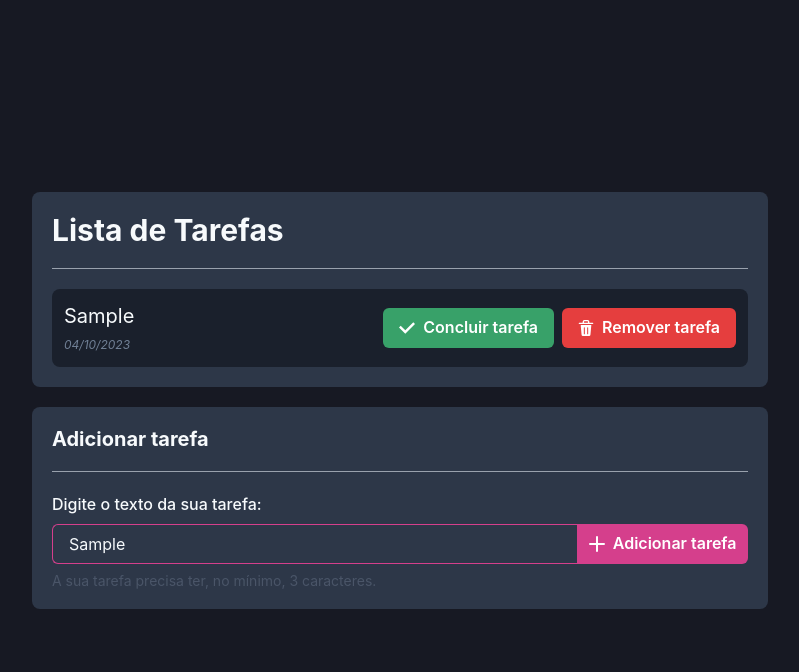
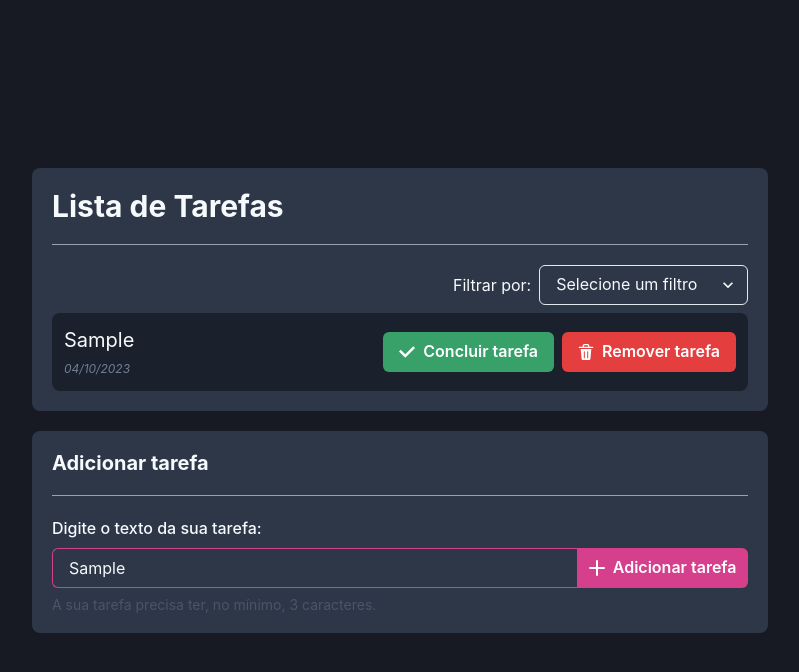
Before and after one commit to caiocezartg/duosystem-challenge, a React (Vite) app: page / in a window 1280 px wide. Both pictures are taken after typing "Sample" into the empty fields and a click on the button "Adicionar tarefa". Shown: the top 672 px of the page, without its empty margins (240-1039 px from the left). Built offline with nearby package versions, Linux system fonts and the light colour scheme.

Commit message:
refactor: toggle useState to Zustand state management

```diff
--- a/package.json
+++ b/package.json
@@ -21,7 +21,8 @@
     "react-dom": "^18.2.0",
     "react-hook-form": "^7.47.0",
     "uuid": "^9.0.1",
-    "zod": "^3.22.3"
+    "zod": "^3.22.3",
+    "zustand": "^4.4.2"
   },
   "devDependencies": {
     "@types/react": "^18.2.15",
--- a/src/components/FormAddTask/index.tsx
+++ b/src/components/FormAddTask/index.tsx
@@ -10,26 +10,29 @@ import {
   Heading,
   Input,
 } from "@chakra-ui/react";
-import {
-  FieldErrors,
-  UseFormHandleSubmit,
-  UseFormRegister,
-} from "react-hook-form";
-import { IFormInput } from "../TaskList";
+import { useForm } from "react-hook-form";
+import useTaskListStore from "../../store/TaskListStore";
+import { z } from "zod";
+import { zodResolver } from "@hookform/resolvers/zod";
 
-type IFormAddTaskProps = {
-  handleSubmit: UseFormHandleSubmit<IFormInput, undefined>;
-  register: UseFormRegister<IFormInput>;
-  errors: FieldErrors<IFormInput>;
-  addNewTask: (data: IFormInput) => void;
-};
+const inputSchema = z.object({
+  taskTitle: z
+    .string()
+    .min(3, { message: "A sua tarefa não contém, no mínimo, 3 caracteres." }),
+});
 
-function FormAddTask({
-  handleSubmit,
-  addNewTask,
-  register,
-  errors,
-}: IFormAddTaskProps) {
+export type IFormInput = z.infer<typeof inputSchema>;
+
+function FormAddTask() {
+  const {
+    handleSubmit,
+    register,
+    formState: { errors },
+  } = useForm<IFormInput>({
+    resolver: zodResolver(inputSchema),
+  });
+  const addNewTask = useTaskListStore((state) => state.addNewTask);
+
   return (
     <>
       <Heading size="md">Adicionar tarefa</Heading>
--- a/src/components/TaskItem/index.tsx
+++ b/src/components/TaskItem/index.tsx
@@ -1,23 +1,20 @@
 import { CheckIcon, DeleteIcon } from "@chakra-ui/icons";
 import { Box, Button, HStack, Text } from "@chakra-ui/react";
+import useTaskListStore from "../../store/TaskListStore";
 
 type ITaskItemProps = {
   id: string;
   title: string;
   isCompleted: boolean;
   createdAt: string;
-  removeTask: (idTaskRemoved: string) => void;
-  completeTask: (idTaskCompleted: string) => void;
 };
 
-function TaskItem({
-  id,
-  title,
-  createdAt,
-  isCompleted,
-  removeTask,
-  completeTask,
-}: ITaskItemProps) {
+function TaskItem({ id, title, createdAt, isCompleted }: ITaskItemProps) {
+  const [completeTask, removeTask] = useTaskListStore((state) => [
+    state.completeTask,
+    state.removeTask,
+  ]);
+
   return (
     <HStack
       spacing={2}
--- a/src/components/TaskList/index.tsx
+++ b/src/components/TaskList/index.tsx
@@ -2,75 +2,20 @@ import {
   Box,
   Container,
   Divider,
+  Flex,
   Heading,
+  Select,
   Text,
   VStack,
 } from "@chakra-ui/react";
-import { z } from "zod";
-import { useForm } from "react-hook-form";
-import { zodResolver } from "@hookform/resolvers/zod";
-import { v4 as uuidv4 } from "uuid";
-import { useState } from "react";
+
+import useTaskListStore from "../../store/TaskListStore";
 
 import TaskItem from "../TaskItem";
-import getDateNow from "../../utils/getDateNow";
 import FormAddTask from "../FormAddTask";
 
-const inputSchema = z.object({
-  taskTitle: z
-    .string()
-    .min(3, { message: "A sua tarefa não contém, no mínimo, 3 caracteres." }),
-});
-
-export type IFormInput = z.infer<typeof inputSchema>;
-
-type ITask = {
-  id: string;
-  taskTitle: string;
-  createdAt: string;
-  isCompleted: boolean;
-};
-
 function TaskList() {
-  const {
-    handleSubmit,
-    register,
-    formState: { errors },
-  } = useForm<IFormInput>({
-    resolver: zodResolver(inputSchema),
-  });
-  const [taskList, setTaskList] = useState<ITask[]>([]);
-
-  function addNewTask(data: IFormInput) {
-    const formattedDate = getDateNow();
-
-    const newTask = {
-      id: uuidv4(),
-      taskTitle: data.taskTitle,
-      createdAt: formattedDate,
-      isCompleted: false,
-    };
-
-    setTaskList([...taskList, newTask]);
-  }
-
-  function removeTask(idTaskRemoved: string) {
-    const newTaskListFiltered = taskList.filter((task) => {
-      return task.id !== idTaskRemoved;
-    });
-
-    setTaskList(newTaskListFiltered);
-  }
-
-  function completeTask(idTaskCompleted: string) {
-    const newTaskListFiltered = taskList.map((task) => {
-      return task.id === idTaskCompleted
-        ? { ...task, isCompleted: !task.isCompleted }
-        : task;
-    });
-
-    setTaskList(newTaskListFiltered);
-  }
+  const taskList = useTaskListStore((state) => state.taskList);
 
   return (
     <Container maxWidth="3xl">
@@ -93,7 +38,28 @@ function TaskList() {
               Nenhum item adicionado a lista de tarefas.
             </Text>
           ) : (
-            <VStack spacing={3}>
+            <VStack>
+              <Flex
+                width="100%"
+                alignItems="center"
+                justifyContent="flex-end"
+                gap={2}
+              >
+                <Text>Filtrar por:</Text>
+
+                <Select placeholder="Selecione um filtro" width="30%">
+                  <option value="status">Por status</option>
+                  <option value="data">Por data</option>
+                </Select>
+              </Flex>
+
+              <VStack
+                spacing={3}
+                width="100%"
+                maxHeight="50vh"
+                overflowY="auto"
+                sx={{ "::-webkit-scrollbar": { display: "none" } }}
+              >
                 {taskList.map((task) => {
                   return (
                     <TaskItem
@@ -102,22 +68,16 @@ function TaskList() {
                       isCompleted={task.isCompleted}
                       title={task.taskTitle}
                       createdAt={task.createdAt}
-                    removeTask={removeTask}
-                    completeTask={completeTask}
                     />
                   );
                 })}
+              </VStack>
             </VStack>
           )}
         </Box>
 
         <Box width="100%" bg="gray.700" borderRadius="lg" padding={5}>
-          <FormAddTask
-            addNewTask={addNewTask}
-            handleSubmit={handleSubmit}
-            register={register}
-            errors={errors}
-          />
+          <FormAddTask />
         </Box>
       </VStack>
     </Container>
--- /dev/null
+++ b/src/store/TaskListStore.ts
@@ -0,0 +1,48 @@
+import { create } from "zustand";
+import { v4 as uuidv4 } from "uuid";
+import getDateNow from "../utils/getDateNow";
+import { IFormInput } from "../components/FormAddTask";
+
+type ITask = {
+  id: string;
+  taskTitle: string;
+  createdAt: string;
+  isCompleted: boolean;
+};
+
+type ITaskListStore = {
+  taskList: ITask[];
+  addNewTask: (data: IFormInput) => void;
+  removeTask: (id: string) => void;
+  completeTask: (id: string) => void;
+};
+
+const useTaskListStore = create<ITaskListStore>((set) => ({
+  taskList: [],
+  addNewTask: (data: IFormInput) => {
+    const formattedDate = getDateNow();
+
+    const newTask = {
+      id: uuidv4(),
+      taskTitle: data.taskTitle,
+      createdAt: formattedDate,
+      isCompleted: false,
+    };
+
+    set((state) => ({ taskList: [...state.taskList, newTask] }));
+  },
+  removeTask: (id: string) => {
+    set((state) => ({
+      taskList: state.taskList.filter((task) => task.id !== id),
+    }));
+  },
+  completeTask: (id: string) => {
+    set((state) => ({
+      taskList: state.taskList.map((task) =>
+        task.id === id ? { ...task, isCompleted: !task.isCompleted } : task
+      ),
+    }));
+  },
+}));
+
+export default useTaskListStore;
```
Also changed, not shown: 1 other file (tests, documents, lock files or other folders). Lines whose indentation alone changed are shown as unchanged.
